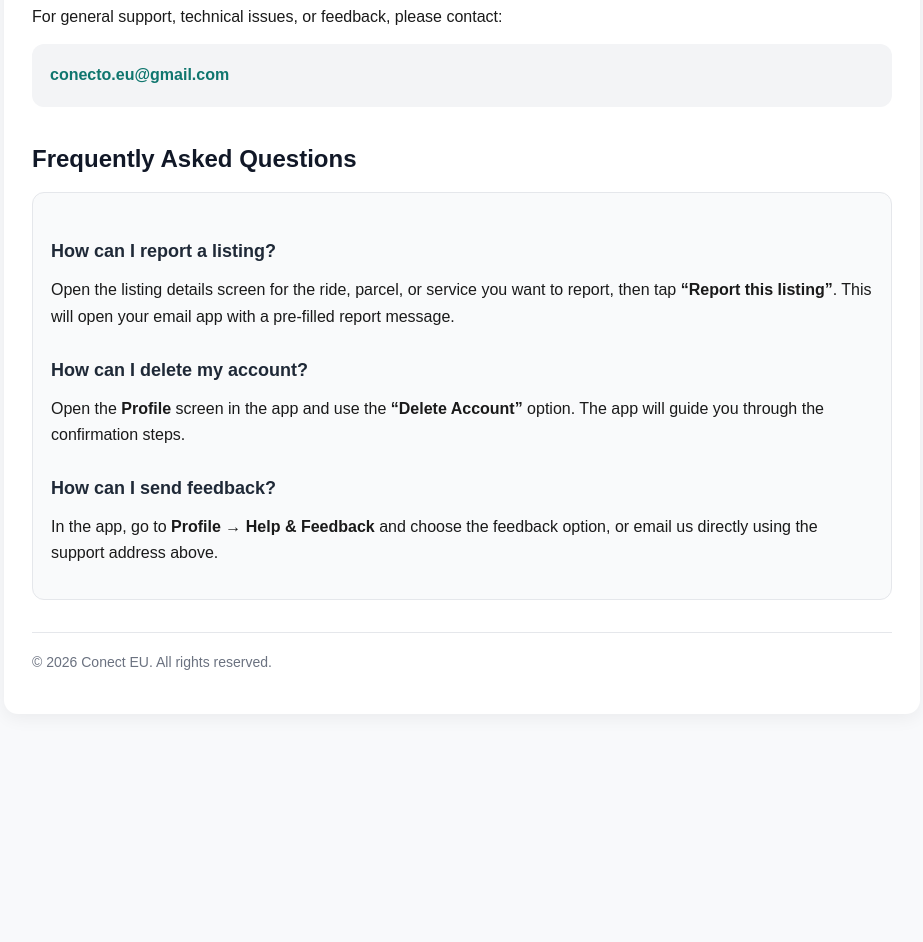
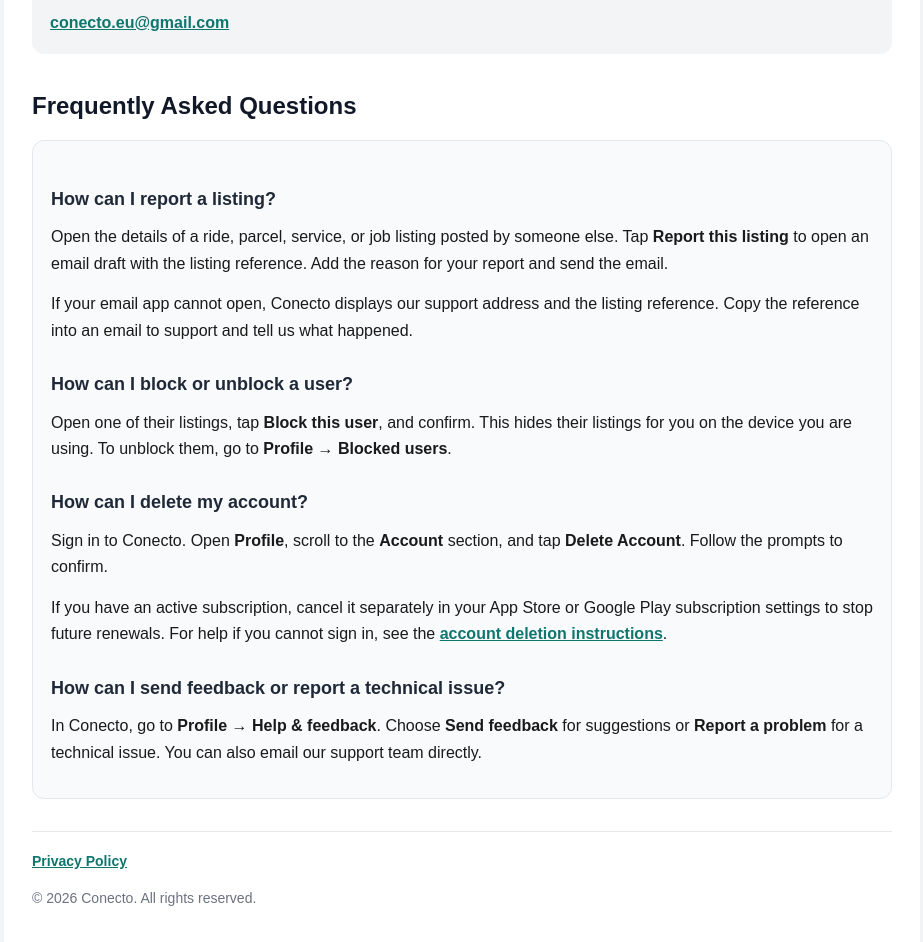
Before and after one commit to conecto-eu/conect-eu-site, a plain HTML site: page support.html in a window 1280 px wide. Shown: the part 402-1344 px from the top of the page, without its empty margins (178-1101 px from the left). Before the commit the page ends 1156 px from the top, so only its background shows below. Drawn offline with Linux system fonts and the light colour scheme.

Commit message:
Rename app to 'Conecto' and update support info
Updated the title and content to reflect the new app name 'Conecto'. Revised support information and FAQ sections for clarity.

```diff
--- a/support.html
+++ b/support.html
@@ -3,7 +3,7 @@
 <head>
   <meta charset="UTF-8" />
   <meta name="viewport" content="width=device-width, initial-scale=1.0" />
-  <title>Conect EU – Support</title>
+  <title>Conecto – Support</title>
   <style>
     body {
       font-family: Arial, sans-serif;
@@ -47,15 +47,6 @@
       margin: 0 0 14px;
     }
 
-    ul {
-      margin: 0 0 16px 20px;
-      padding: 0;
-    }
-
-    li {
-      margin-bottom: 8px;
-    }
-
     .subtitle {
       color: #4b5563;
       margin-bottom: 20px;
@@ -88,12 +79,11 @@
 
     a {
       color: #0f766e;
-      text-decoration: none;
       font-weight: bold;
     }
 
     a:hover {
-      text-decoration: underline;
+      text-decoration-thickness: 2px;
     }
 
     .footer {
@@ -121,55 +111,65 @@
   </style>
 </head>
 <body>
-  <div class="container">
-    <h1>Conect EU</h1>
-    <p class="subtitle">
-      Support information for the Conect EU mobile application
-    </p>
-
-    <div class="updated"><strong>Last updated:</strong> March 2026</div>
-
-    <p>
-      If you need help using Conect EU, want to report an issue, or have questions about your account,
-      you can contact us using the details below.
-    </p>
+  <main class="container">
+    <h1>Conecto</h1>
+    <p class="subtitle">Support for the Conecto mobile app</p>
+    <div class="updated">
+      <strong>Last updated</strong> <time datetime="2026-11-18">November 18, 2026</time>
+    </div>
 
     <h2>Support</h2>
-
-    <p>
-      For general support, technical issues, or feedback, please contact:
-    </p>
-
+    <p>Email us for help with your account, technical issues, or feedback.</p>
     <div class="contact-box">
       <a href="mailto:conecto.eu@gmail.com">conecto.eu@gmail.com</a>
     </div>
 
     <h2>Frequently Asked Questions</h2>
-
     <div class="faq-box">
       <h3>How can I report a listing?</h3>
       <p>
-        Open the listing details screen for the ride, parcel, or service you want to report,
-        then tap <strong>“Report this listing”</strong>. This will open your email app with a
-        pre-filled report message.
+        Open the details of a ride, parcel, service, or job listing posted by someone else.
+        Tap <strong>Report this listing</strong> to open an email draft with the listing
+        reference. Add the reason for your report and send the email.
+      </p>
+      <p>
+        If your email app cannot open, Conecto displays our support address and the listing
+        reference. Copy the reference into an email to support and tell us what happened.
+      </p>
+
+      <h3>How can I block or unblock a user?</h3>
+      <p>
+        Open one of their listings, tap <strong>Block this user</strong>, and confirm.
+        This hides their listings for you on the device you are using.
+        To unblock them, go to <strong>Profile → Blocked users</strong>.
       </p>
 
       <h3>How can I delete my account?</h3>
       <p>
-        Open the <strong>Profile</strong> screen in the app and use the
-        <strong>“Delete Account”</strong> option. The app will guide you through the confirmation steps.
+        Sign in to Conecto. Open <strong>Profile</strong>, scroll to the
+        <strong>Account</strong> section, and tap <strong>Delete Account</strong>.
+        Follow the prompts to confirm.
+      </p>
+      <p>
+        If you have an active subscription, cancel it separately in your App Store
+        or Google Play subscription settings to stop future renewals.
+        For help if you cannot sign in, see the
+        <a href="https://conect-eu-app.web.app/delete-account.html">account deletion instructions</a>.
       </p>
 
-      <h3>How can I send feedback?</h3>
+      <h3>How can I send feedback or report a technical issue?</h3>
       <p>
-        In the app, go to <strong>Profile → Help &amp; Feedback</strong> and choose the feedback option,
-        or email us directly using the support address above.
+        In Conecto, go to <strong>Profile → Help &amp; feedback</strong>.
+        Choose <strong>Send feedback</strong> for suggestions or
+        <strong>Report a problem</strong> for a technical issue.
+        You can also email our support team directly.
       </p>
     </div>
 
-    <div class="footer">
-      © 2026 Conect EU. All rights reserved.
-    </div>
-  </div>
+    <footer class="footer">
+      <p><a href="https://conecto-eu.github.io/conect-eu-site/privacy.html">Privacy Policy</a></p>
+      <p>© 2026 Conecto. All rights reserved.</p>
+    </footer>
+  </main>
 </body>
 </html>
```
